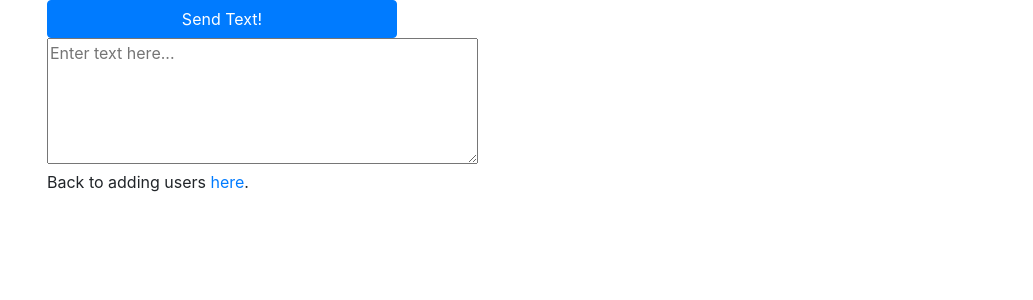
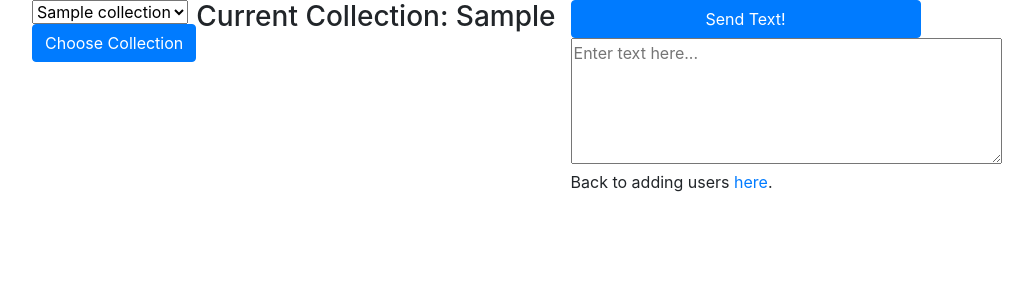
Before and after one commit to Sweisian/AutoTexter9000, a Flask app: template templates/sendText.html in a window 1280 px wide. Shown: the top 300 px of the page, without its empty margins (38-1071 px from the left). Run offline with Flask 2, Linux system fonts and the light colour scheme; the template is opened without the code that fills it: most values are stand-ins (such as "Sample title", 1, 10 or a date in 2020); parts of the project's set-up code (start-up, migrations or seed data) failed here and were passed over; some libraries are stand-ins or nearby versions.

Commit message:
added more collection functionality

```diff
--- a/main.py
+++ b/main.py
@@ -111,16 +111,37 @@ def delete_collection():
     curr_col.drop()
     return redirect(url_for("index"))
 
-@app.route('/seeUsers')
+
+@app.route('/seeUsers', methods=["GET", "POST"])
 def see_users():
-    user_data = my_users_col.find()
+    collection = request.values.get("collectionName")
+    if collection:
+        user_data = mydb[collection].find()
+        cur_col = collection
+    else:
+        #Dummy filler data
+        user_data = [{"first_name": "No Collection selected",
+                      "last_name": "No Collection selected",
+                      "_id": "No Collection selected",
+                      "user_enabled": False
+                      }]
+        cur_col = "None Selected"
 
-    return render_template("displayUsers.html", user_data=user_data)
+    collection_list = utilities.col_list_santitized()
+    return render_template("displayUsers.html", user_data=user_data, collection_list=collection_list, cur_col=cur_col)
 
 
-@app.route('/sendTextForm')
+@app.route('/sendTextForm', methods=["GET", "POST"])
 def send_text_form():
-    return render_template("sendText.html")
+
+    collection = request.values.get("collectionName")
+    if collection:
+        cur_col = collection
+    else:
+        cur_col = "None Selected"
+
+    collection_list = utilities.col_list_santitized()
+    return render_template("sendText.html", collection_list=collection_list)
 
 
 @app.route('/sendBulkText', methods=["POST"])
@@ -294,7 +315,7 @@ def bulk_upload_to_database(filename):
                 curr_last_name = row[1]
                 curr_number = row[2]
 
-                return_string += add_single_user(curr_first_name, curr_last_name, curr_number)
+                return_string += utilities.add_single_user(curr_first_name, curr_last_name, curr_number)
 
                 line_count += 1
         print(f'Processed {line_count} lines.')
--- a/templates/sendText.html
+++ b/templates/sendText.html
@@ -2,6 +2,22 @@
 {% block body %}
 <div class="container">
     <div class="row">
+
+    <div>
+        <form method=POST action="{{ url_for('see_users') }}">
+            <select name="collectionName">
+                {% for name in collection_list %}
+                    <option value="{{name}}" >{{name}}</option>
+                {% endfor %}
+            </select>
+            <button type="submit" class="btn btn-primary btn-block">Choose Collection</button>
+        </form>
+    </div>
+
+    <div>
+        <H3>Current Collection: {{cur_col}}</H3>
+    </div>
+
         <div class="col-md-4 col-md-offset-4">
             <form method=POST action="{{ url_for('send_bulk_text') }}", id="userform">
                 <button type="submit" class="btn btn-primary btn-block">Send Text!</button>
```
Also changed, not shown: templates/displayUsers.html (+15 -0 lines).
